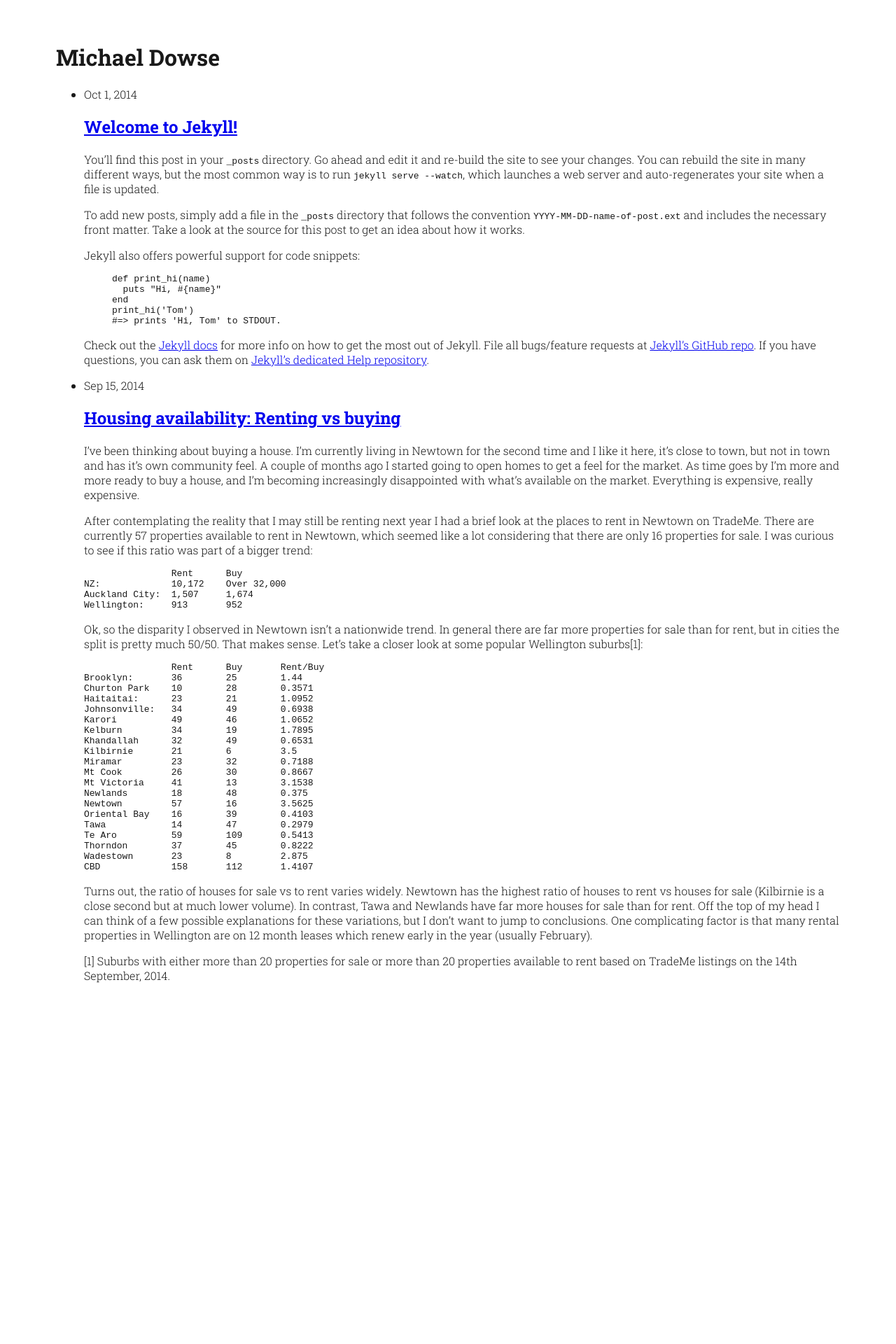
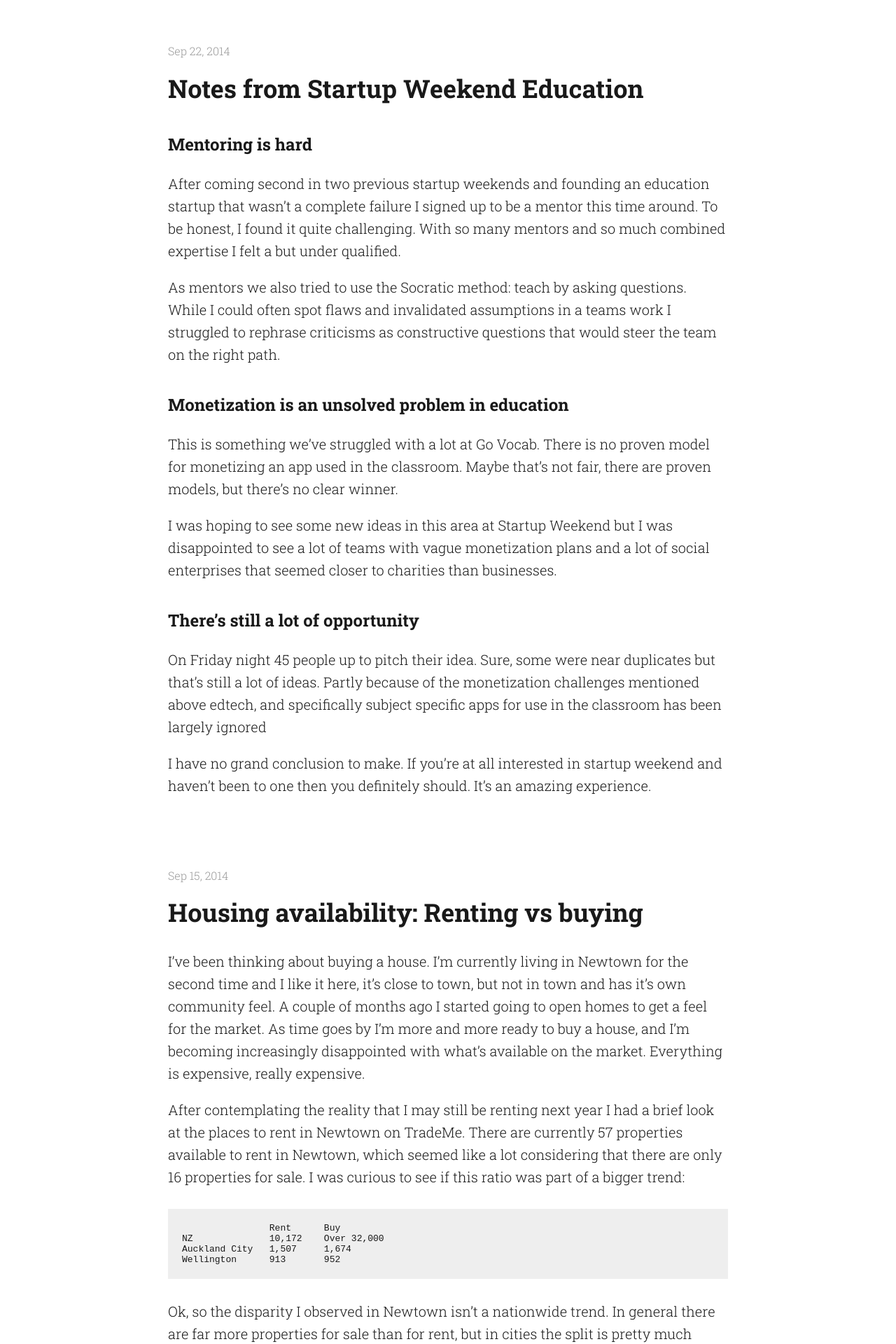
Before and after one commit to MichaelDowse/michaeldowse.github.io, a Jekyll site: the page built from index.html, in a window 1280 px wide. Shown: the top 1920 px of the page at 70% size. Built offline with Jekyll 4.4.1, drawn with Linux system fonts in a browser that asks for light colours; before the commit the page ends 1464 px from its top, so only the background shows below that; some of the changed text lies outside the part shown.

Commit message:
Fixes to get jekyll working, basic styling

```diff
--- a/_config.yml
+++ b/_config.yml
@@ -12,6 +12,7 @@ github_username:  michaeldowse
 
 # Build settings
 markdown: kramdown
+encoding: utf-8
 
 collections:
   pages:
--- a/_layouts/default.html
+++ b/_layouts/default.html
@@ -2,20 +2,10 @@
   <head>
     <link href='http://fonts.googleapis.com/css?family=Roboto+Slab:700,300' rel='stylesheet' type='text/css'>
     <link rel="stylesheet" href="/css/site.css">
+    <meta charset="utf-8">
   </head>
 
   <body>
-    <div class="header">
-      <h1>Michael Dowse</h1>
-      <!-- ## [@MichaelDowse](http://twitter.com/michaeldowse) -->
-
-      <!-- [Software Developer](http://github.com/michaeldowse), [reader](/books), and occasional [blogger](http://michaeldowse.name).
-
-      Founder of [Go Vocab](https://govocab.com).
-
-      Born and raised in [Wellington, New Zealand](http://www.youtube.com/watch?v=UssWFaY9NyY). -->
-
-    </div>
     {{ content }}
   </body>
 </html>
--- /dev/null
+++ b/_posts/2014-09-22-startup-weekend.markdown
@@ -0,0 +1,22 @@
+---
+layout: default
+title: "Notes from Startup Weekend Education"
+---
+
+### Mentoring is hard
+
+After coming second in two previous startup weekends and founding an education startup that wasn’t a complete failure I signed up to be a mentor this time around. To be honest, I found it quite challenging. With so many mentors and so much combined expertise I felt a but under qualified.
+
+As mentors we also tried to use the Socratic method: teach by asking questions. While I could often spot flaws and invalidated assumptions in a teams work I struggled to rephrase criticisms as constructive questions that would steer the team on the right path.
+
+### Monetization is an unsolved problem in education
+
+This is something we’ve struggled with a lot at Go Vocab. There is no proven model for monetizing an app used in the classroom. Maybe that’s not fair, there are proven models, but there’s no clear winner.
+
+I was hoping to see some new ideas in this area at Startup Weekend but I was disappointed to see a lot of teams with vague monetization plans and a lot of social enterprises that seemed closer to charities than businesses.
+
+### There’s still a lot of opportunity
+
+On Friday night 45 people up to pitch their idea. Sure, some were near duplicates but that’s still a lot of ideas. Partly because of the monetization challenges mentioned above edtech, and specifically subject specific apps for use in the classroom has been largely ignored
+
+I have no grand conclusion to make. If you’re at all interested in startup weekend and haven’t been to one then you definitely should. It’s an amazing experience.
--- a/_posts/2014-10-01-welcome-to-jekyll.markdown
+++ /dev/null
@@ -1,25 +0,0 @@
----
-layout: default
-title:  "Welcome to Jekyll!"
-date:   2014-10-01 18:53:40
-categories: jekyll update
----
-You’ll find this post in your `_posts` directory. Go ahead and edit it and re-build the site to see your changes. You can rebuild the site in many different ways, but the most common way is to run `jekyll serve --watch`, which launches a web server and auto-regenerates your site when a file is updated.
-
-To add new posts, simply add a file in the `_posts` directory that follows the convention `YYYY-MM-DD-name-of-post.ext` and includes the necessary front matter. Take a look at the source for this post to get an idea about how it works.
-
-Jekyll also offers powerful support for code snippets:
-
-{% highlight ruby %}
-def print_hi(name)
-  puts "Hi, #{name}"
-end
-print_hi('Tom')
-#=> prints 'Hi, Tom' to STDOUT.
-{% endhighlight %}
-
-Check out the [Jekyll docs][jekyll] for more info on how to get the most out of Jekyll. File all bugs/feature requests at [Jekyll’s GitHub repo][jekyll-gh]. If you have questions, you can ask them on [Jekyll’s dedicated Help repository][jekyll-help].
-
-[jekyll]:      http://jekyllrb.com
-[jekyll-gh]:   https://github.com/jekyll/jekyll
-[jekyll-help]: https://github.com/jekyll/jekyll-help
--- a/css/site.css
+++ b/css/site.css
@@ -1,15 +1,11 @@
 body {
-  font-family: 'Roboto Slab', serif;
   margin: 60px 80px 60px 80px;
   color: #191919;
+  font-family: 'Roboto Slab', sans-serif;
 }
 
-h1 {
-
-}
-
-h2 {
-
+h1, h2, h3 {
+  font-family: 'Roboto Slab', serif;
 }
 
 img {
@@ -18,3 +14,39 @@ img {
   height: 275px;
   margin-bottom: 40px;
 }
+
+h2, h2 a {
+  color: #191919;
+  margin-top: 0px;
+  font-size: 36px;
+  text-decoration: none;
+}
+
+h3 {
+  margin-top: 40px;
+  font-size: 24px;
+}
+
+
+.post {
+  margin-bottom: 100px;
+}
+.post-meta {
+  color: #999;
+  font-size: 16px;
+}
+pre {
+  margin: 30px 0px 30px 0px;
+  padding: 20px;
+  background-color: #EEE;
+}
+
+p {
+  font-size: 20px;
+  line-height: 160%;
+}
+
+.content {
+  margin: 0 auto;
+  max-width: 800px;
+}
--- a/index.html
+++ b/index.html
@@ -2,20 +2,21 @@
 layout: default
 ---
 
-  <h1 class="page-heading"></h1>
+<div class="content">
 
-  <ul class="post-list">
   {% for post in site.posts %}
-      <li>
-        <span class="post-meta">{{ post.date | date: "%b %-d, %Y" }}</span>
+    <div class="post">
+      <p class="post-meta">{{ post.date | date: "%b %-d, %Y" }}</p>
 
       <h2>
         <a class="post-link" href="{{ post.url | prepend: site.baseurl }}">{{ post.title }}</a>
       </h2>
 
       {{ post.content }}
-      </li>
+    </div>
   {% endfor %}
-  </ul>
 
+  <p>Made in <a href="http://www.youtube.com/watch?v=UssWFaY9NyY">Wellington, New Zealand</a> by <a href="http://twitter.com/michaeldowse">Michael Dowse</a>.</p>
+
+</div>
   <!-- <p class="rss-subscribe">subscribe <a href="{{ "/feed.xml" | prepend: site.baseurl }}">via RSS</a></p> -->
```
Also changed, not shown: _pages/books.markdown (+69 -69 lines), _posts/2014-09-15-housing.markdown (+7 -9 lines), 9 other files. Lines whose indentation alone changed are shown as unchanged.
